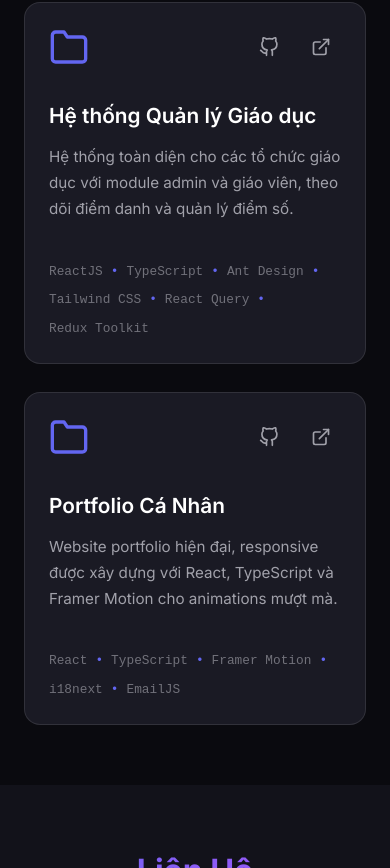
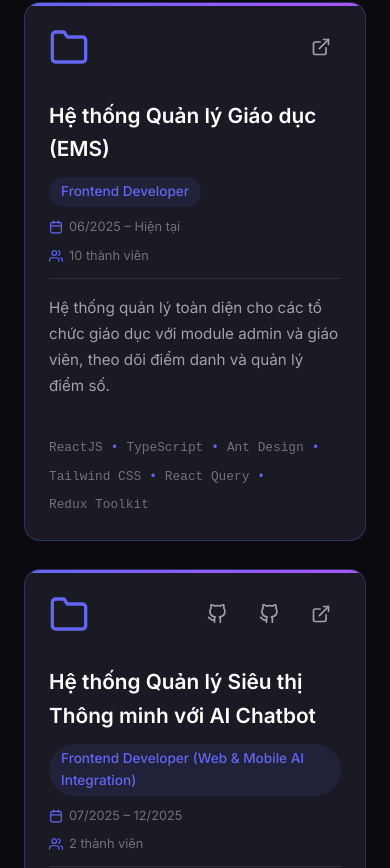
Before and after one commit to haubtm/portfolio, a React (Vite) app: page / in a window 390 px wide. Shown: the part 5416-6284 px from the top of the page. Built offline with nearby package versions, Linux system fonts and the light colour scheme.

Commit message:
Add 3 new projects with multilingual support and add role/teamSize for EMS, reorder by date

```diff
--- a/src/i18n/en.json
+++ b/src/i18n/en.json
@@ -54,12 +54,39 @@
         "viewProject": "View Project",
         "viewCode": "View Code",
         "ems": {
-            "title": "Education Management System",
-            "description": "A comprehensive system for educational institutions with admin and teacher modules, attendance tracking, and grade management."
+            "title": "Education Management System (EMS)",
+            "description": "A comprehensive system for educational institutions with admin and teacher modules, attendance tracking, and grade management.",
+            "role": "Frontend Developer",
+            "duration": "06/2025 – Present",
+            "teamSize": "10 members"
+        },
+        "nexamart": {
+            "title": "Smart Supermarket Management System with AI Chatbot",
+            "description": "A comprehensive e-commerce and retail management ecosystem featuring a task-oriented AI assistant. Includes AI chatbot interface, admin dashboard, and mobile shopping app.",
+            "role": "Frontend Developer (Web & Mobile AI Integration)",
+            "duration": "07/2025 – 12/2025",
+            "teamSize": "2 members"
         },
         "portfolio": {
             "title": "Personal Portfolio",
-            "description": "A modern, responsive portfolio website built with React, TypeScript, and Framer Motion for smooth animations."
+            "description": "A modern, responsive portfolio website built with React, TypeScript, and Framer Motion for smooth animations.",
+            "role": "Frontend Developer",
+            "duration": "12/2025 – Present",
+            "teamSize": "1 member"
+        },
+        "pcstore": {
+            "title": "PC & Electronic Components Store Website",
+            "description": "A microservices-based e-commerce system with core services including Product, User, Payment, and ChatAI.",
+            "role": "Backend Developer",
+            "duration": "02/2025 – 05/2025",
+            "teamSize": "3 members"
+        },
+        "zaloclone": {
+            "title": "Zalo Clone Chat Application",
+            "description": "A cross-platform real-time messaging application replicating core features of a modern social chat platform. Supports 1-on-1, group chat, and media sharing.",
+            "role": "Mobile Developer",
+            "duration": "01/2025 – 05/2025",
+            "teamSize": "5 members"
         }
     },
     "contact": {
--- a/src/i18n/vi.json
+++ b/src/i18n/vi.json
@@ -53,13 +53,40 @@
         "subtitle": "Một số sản phẩm tôi đã xây dựng",
         "viewProject": "Xem Dự Án",
         "viewCode": "Xem Code",
-        "ems": {
-            "title": "Hệ thống Quản lý Giáo dục",
-            "description": "Hệ thống toàn diện cho các tổ chức giáo dục với module admin và giáo viên, theo dõi điểm danh và quản lý điểm số."
-        },
         "portfolio": {
             "title": "Portfolio Cá Nhân",
-            "description": "Website portfolio hiện đại, responsive được xây dựng với React, TypeScript và Framer Motion cho animations mượt mà."
+            "description": "Website portfolio hiện đại, responsive được xây dựng với React, TypeScript và Framer Motion cho animations mượt mà.",
+            "role": "Frontend Developer",
+            "duration": "12/2025 – Hiện tại",
+            "teamSize": "1 thành viên"
+        },
+        "nexamart": {
+            "title": "Hệ thống Quản lý Siêu thị Thông minh với AI Chatbot",
+            "description": "Hệ sinh thái thương mại điện tử và quản lý bán lẻ toàn diện với trợ lý AI hướng tác vụ. Bao gồm giao diện chatbot AI, dashboard quản trị và ứng dụng mua sắm di động.",
+            "role": "Frontend Developer (Web & Mobile AI Integration)",
+            "duration": "07/2025 – 12/2025",
+            "teamSize": "2 thành viên"
+        },
+        "ems": {
+            "title": "Hệ thống Quản lý Giáo dục (EMS)",
+            "description": "Hệ thống quản lý toàn diện cho các tổ chức giáo dục với module admin và giáo viên, theo dõi điểm danh và quản lý điểm số.",
+            "role": "Frontend Developer",
+            "duration": "06/2025 – Hiện tại",
+            "teamSize": "10 thành viên"
+        },
+        "pcstore": {
+            "title": "Website Cửa hàng Linh kiện PC & Điện tử",
+            "description": "Hệ thống thương mại điện tử dựa trên microservices với các dịch vụ cốt lõi bao gồm Product, User, Payment và ChatAI.",
+            "role": "Backend Developer",
+            "duration": "02/2025 – 05/2025",
+            "teamSize": "3 thành viên"
+        },
+        "zaloclone": {
+            "title": "Ứng dụng Chat Zalo Clone",
+            "description": "Ứng dụng nhắn tin thời gian thực đa nền tảng, tái tạo các tính năng cốt lõi của một nền tảng chat xã hội hiện đại. Hỗ trợ chat 1-1, nhóm và chia sẻ media.",
+            "role": "Mobile Developer",
+            "duration": "01/2025 – 05/2025",
+            "teamSize": "5 thành viên"
         }
     },
     "contact": {
--- a/src/sections/Projects/Projects.css
+++ b/src/sections/Projects/Projects.css
@@ -116,6 +116,53 @@
     color: var(--accent-primary);
 }
 
+/* Project meta info for featured projects */
+.project-meta {
+    margin-bottom: 16px;
+    padding-bottom: 12px;
+    border-bottom: 1px solid var(--border-color);
+}
+
+.project-role {
+    display: inline-block;
+    font-size: 0.85rem;
+    font-weight: 500;
+    color: var(--accent-primary);
+    background: rgba(99, 102, 241, 0.1);
+    padding: 4px 12px;
+    border-radius: var(--radius-full);
+    margin-bottom: 10px;
+}
+
+.project-info-row {
+    display: flex;
+    gap: 16px;
+    flex-wrap: wrap;
+}
+
+.project-duration,
+.project-team {
+    display: inline-flex;
+    align-items: center;
+    gap: 6px;
+    font-size: 0.8rem;
+    color: var(--text-muted);
+}
+
+.project-duration svg,
+.project-team svg {
+    color: var(--accent-primary);
+}
+
+/* Featured project styles */
+.project-card.featured {
+    border-color: rgba(99, 102, 241, 0.3);
+}
+
+.project-card.featured::before {
+    transform: scaleX(1);
+}
+
 @media (max-width: 768px) {
     .projects-grid {
         grid-template-columns: 1fr;
@@ -124,4 +171,9 @@
     .project-card {
         padding: 24px;
     }
+
+    .project-info-row {
+        flex-direction: column;
+        gap: 8px;
+    }
 }
--- a/src/sections/Projects/Projects.tsx
+++ b/src/sections/Projects/Projects.tsx
@@ -1,26 +1,71 @@
 import { motion } from 'framer-motion';
 import { useTranslation } from 'react-i18next';
-import { FiExternalLink, FiGithub, FiFolder } from 'react-icons/fi';
+import { FiExternalLink, FiGithub, FiFolder, FiUsers, FiCalendar } from 'react-icons/fi';
 import './Projects.css';
 
 const Projects = () => {
   const { t } = useTranslation();
 
+  // Projects ordered from newest to oldest
   const projects = [
+    // Education Management System (06/2025 – Present)
     {
       title: t('projects.ems.title'),
       description: t('projects.ems.description'),
+      role: t('projects.ems.role'),
+      duration: t('projects.ems.duration'),
+      teamSize: t('projects.ems.teamSize'),
       technologies: ['ReactJS', 'TypeScript', 'Ant Design', 'Tailwind CSS', 'React Query', 'Redux Toolkit'],
-      github: '#',
-      demo: '#',
+      github: [],
+      demo: 'https://dev.center.kng.solutions/',
       featured: true,
     },
+    // Smart Supermarket Management System (07/2025 – 12/2025)
+    {
+      title: t('projects.nexamart.title'),
+      description: t('projects.nexamart.description'),
+      role: t('projects.nexamart.role'),
+      duration: t('projects.nexamart.duration'),
+      teamSize: t('projects.nexamart.teamSize'),
+      technologies: ['ReactJS', 'React Native', 'TypeScript', 'Tailwind CSS', 'Gemini API', 'PayOS'],
+      github: ['https://github.com/haubtm/nexa-mart-web', 'https://github.com/haubtm/nexa-mart-app'],
+      demo: 'https://nexa-mart-web.vercel.app',
+      featured: true,
+    },
+    // Personal Portfolio (12/2025 – Present) - NEWEST
     {
       title: t('projects.portfolio.title'),
       description: t('projects.portfolio.description'),
+      role: t('projects.portfolio.role'),
+      duration: t('projects.portfolio.duration'),
+      teamSize: t('projects.portfolio.teamSize'),
       technologies: ['React', 'TypeScript', 'Framer Motion', 'i18next', 'EmailJS'],
-      github: 'https://github.com/haubtm',
-      demo: '#',
+      github: ['https://github.com/haubtm/portfolio'],
+      demo: '',
+      featured: true,
+    },
+    // PC & Electronic Components Store (02/2025 – 05/2025)
+    {
+      title: t('projects.pcstore.title'),
+      description: t('projects.pcstore.description'),
+      role: t('projects.pcstore.role'),
+      duration: t('projects.pcstore.duration'),
+      teamSize: t('projects.pcstore.teamSize'),
+      technologies: ['Spring Boot', 'MySQL', 'Redis', 'JWT', 'PayOS', 'Gemini API', 'Docker', 'Microservices'],
+      github: ['https://github.com/hovinhduy/BE'],
+      demo: '',
+      featured: true,
+    },
+    // Zalo Clone Chat Application (01/2025 – 05/2025) - OLDEST
+    {
+      title: t('projects.zaloclone.title'),
+      description: t('projects.zaloclone.description'),
+      role: t('projects.zaloclone.role'),
+      duration: t('projects.zaloclone.duration'),
+      teamSize: t('projects.zaloclone.teamSize'),
+      technologies: ['React Native', 'TypeScript', 'Socket.IO', 'NestJS', 'Expo Router'],
+      github: ['https://github.com/NguyenMinhNhat843/ZaloClone'],
+      demo: '',
       featured: true,
     },
   ];
@@ -55,17 +100,22 @@ const Projects = () => {
                   <FiFolder size={40} />
                 </div>
                 <div className="project-links">
+                  {project.github && project.github.length > 0 && project.github.map((link, i) => (
                     <motion.a
-                    href={project.github}
+                      key={i}
+                      href={link}
                       target="_blank"
                       rel="noopener noreferrer"
                       className="project-link"
                       whileHover={{ scale: 1.1 }}
                       whileTap={{ scale: 0.9 }}
                       aria-label="GitHub"
+                      title={project.github.length > 1 ? `Repo ${i + 1}` : 'GitHub'}
                     >
                       <FiGithub size={20} />
                     </motion.a>
+                  ))}
+                  {project.demo && (
                     <motion.a
                       href={project.demo}
                       target="_blank"
@@ -77,11 +127,34 @@ const Projects = () => {
                     >
                       <FiExternalLink size={20} />
                     </motion.a>
+                  )}
                 </div>
               </div>
 
               <div className="project-content">
                 <h3 className="project-title">{project.title}</h3>
+
+                {/* Show role and duration for featured projects */}
+                {project.featured && project.role && (
+                  <div className="project-meta">
+                    <span className="project-role">{project.role}</span>
+                    <div className="project-info-row">
+                      {project.duration && (
+                        <span className="project-duration">
+                          <FiCalendar size={14} />
+                          {project.duration}
+                        </span>
+                      )}
+                      {project.teamSize && (
+                        <span className="project-team">
+                          <FiUsers size={14} />
+                          {project.teamSize}
+                        </span>
+                      )}
+                    </div>
+                  </div>
+                )}
+
                 <p className="project-description">{project.description}</p>
               </div>
 
```
Lines whose indentation alone changed are shown as unchanged.
